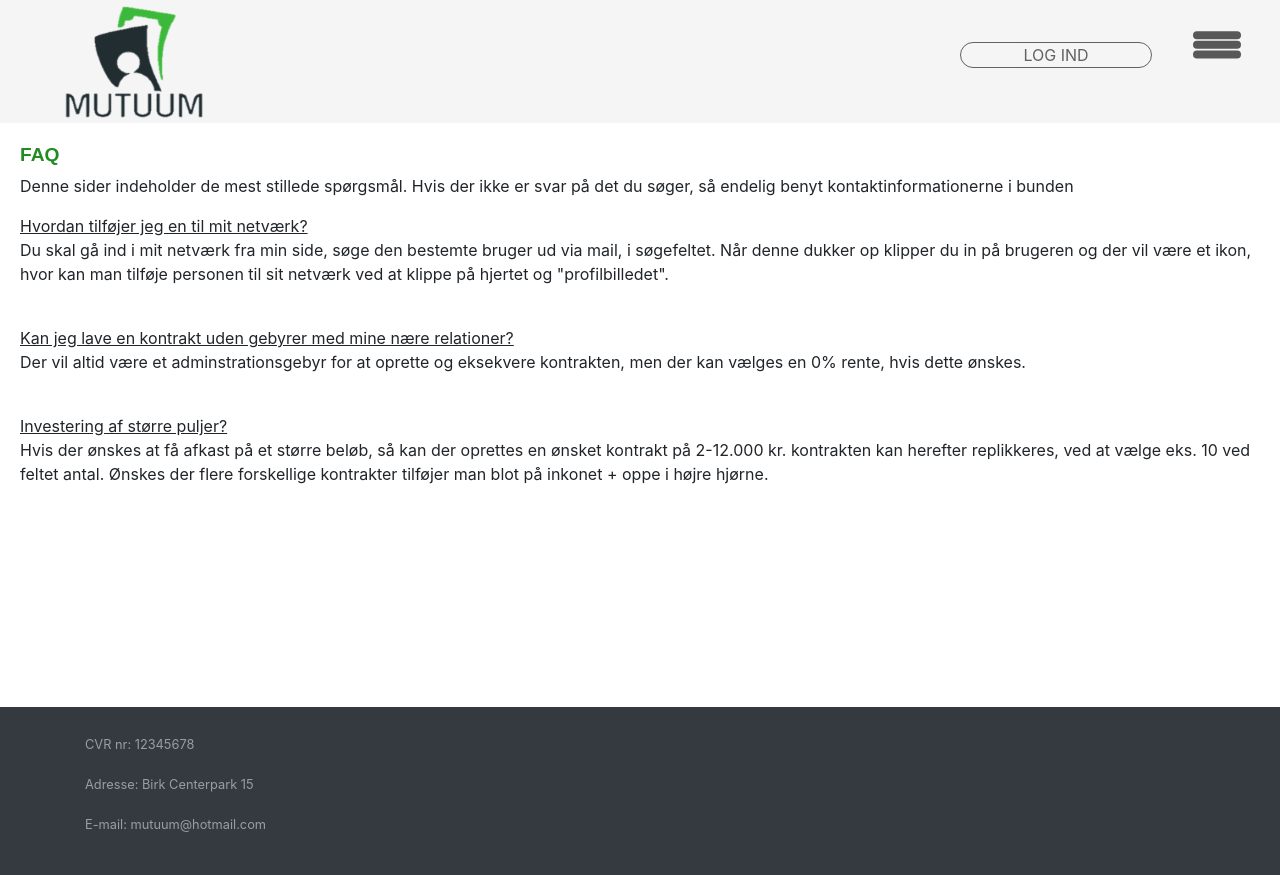
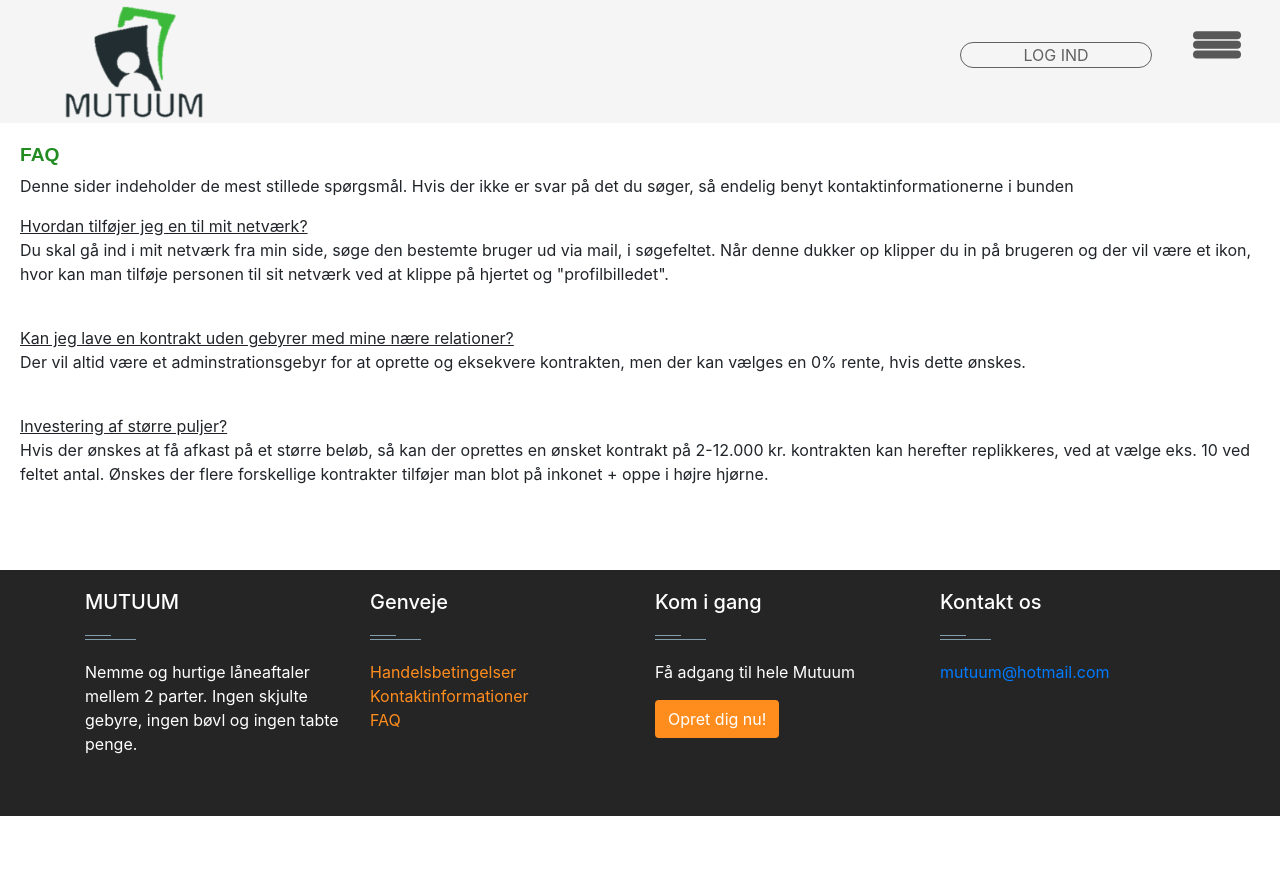
Before and after one commit to LOOP3-gr-3/LOOP-eksamen-mutuum-, a PHP site: page /faq.php in a window 1280 px wide. After the commit the page ends 816 px from the top, so only its background shows below. Run offline with PHP 8.4, Linux system fonts and the light colour scheme.

Commit message:
footer update

```diff
--- a/includes/footer.php
+++ b/includes/footer.php
@@ -1,25 +1,63 @@
-<!-- Dette er import fra Bootstrap som hjælper os med at skabe en footer, der sidder fast i bunden af vores side-->
+<footer id="footer" class="footer-1">
+<div class="main-footer widgets-dark typo-light">
+<div class="container">
+<div class="row">
 
-<body class="d-flex flex-column">
-  <div id="page-content">
-    <div class="container text-center">
-      <div class="row justify-content-center">
-        <div class="col-md-7">
-          <h1 class="font-weight-light mt-4 text-white">Sticky Footer using Flexbox</h1>
-          <p class="lead text-white-50">Use just two Bootstrap 4 utility classes and three custom CSS rules and you will have a flexbox enabled sticky footer for your website!</p>
-        </div>
-      </div>
-    </div>
-  </div>
-  <footer id="sticky-footer" class="py-4 bg-dark text-white-50">
-    <div class="container text-left">
-      <p><small>CVR nr: 12345678</small></p>
-      <p><small>Adresse: Birk Centerpark 15</small></p>
-      <p><small>E-mail: mutuum@hotmail.com</small></p>
-    </div>
 
-  </footer>
-</body>
+<div class="col-x   s-12 col-sm-6 col-md-3">
+<div class="widget subscribe no-box">
+<div class="gem-mutuum">
+<h5 class="widget-title">MUTUUM<span></span></h5>
+<p>Nemme og hurtige låneaftaler mellem 2 parter. Ingen skjulte gebyre, ingen bøvl og ingen tabte penge. </p>
+</div>
+</div>
+</div>
 
+<div class="col-xs-12 col-sm-6 col-md-3">
+<div class="widget no-box">
+<div class="gem-mutuum">
+<h5 class="widget-title">Genveje<span></span></h5>
+<ul class="thumbnail-widget">
+<li>
+<div class="thumb-content"><a href="#.">Handelsbetingelser</a></div>
+</li>
+<li>
+<div class="thumb-content"><a href="#.">Kontaktinformationer</a></div>
+</li>
+<li>
+<div class="thumb-content"><a href="#.">FAQ</a></div>
+</li>
+<li>
+</ul>
+</div>
+</div>
+</div>
+
+<div class="col-xs-12 col-sm-6 col-md-3">
+<div class="widget no-box">
+<h5 class="widget-title">Kom i gang<span></span></h5>
+<p>Få adgang til hele Mutuum</p>
+<a class="btn" href="#." target="_blank">Opret dig nu!</a>
+</div>
+</div>
+
+
+<div class="col-xs-12 col-sm-6 col-md-3">
+
+<div class="widget no-box">
+<div class="gem-mutuum">
+<h5 class="widget-title">Kontakt os<span></span></h5>
+
+<p><a href="mailto:mutuum@hotmail.com" title="glorythemes">mutuum@hotmail.com</a></p>
+<ul class="social-footer2">
+</ul>
+</div>
+</div>
+</div>
+
+</div>
+</div>
+</div>
+</footer>
 </body>
 </html>
--- a/includes/styles/overallstyle.css
+++ b/includes/styles/overallstyle.css
@@ -1,5 +1,8 @@
 /*__________________________________________________HEADER________________________________________made by Lasse*/
 
+body{
+    background-color:white;
+}
 #jumbotron{
     padding:0!important;
     padding-bottom: 30px !important;
@@ -413,6 +416,10 @@ body{               /*Giver body farve - overfladisk*/
     width:5.2em !important;
     height:4.9em !important;
     }
+
+.gem-mutuum{
+        display:none;
+    }
 }
 
 
@@ -648,25 +655,80 @@ h1{             /*ændringer af overskriften h1*/
 
 
 /* ________________________________FOOTER__________________ made by Lasse*/
-html,           /*Dette er import fra Bootstrap 4 */
-body {
-  height: 100%;
-}
 
-#page-content {
-  flex: 1 0 auto;
-}
+/* Main Footer */
+footer .main-footer{	padding: 20px 0;	background: #252525;}
+footer ul{	padding-left: 0;	list-style: none;}
 
-#sticky-footer {
-  flex-shrink: none;
-}
-                /*Her starter egen CSS kode*/
-.footer-tekst-højre{
-    position:absolute;
-    left:1%;
-    height:0%;
-    width:25%;
-    background-color:aqua;
+/* Copy Right Footer */
+.footer-copyright {	background: #222;	padding: 5px 0;}
+.footer-copyright .logo {    display: inherit;}
+.footer-copyright nav {    float: right;    margin-top: 5px;}
+.footer-copyright nav ul {	list-style: none;	margin: 0;	padding: 0;}
+.footer-copyright nav ul li {	border-left: 1px solid #505050;	display: inline-block;	line-height: 12px;	margin: 0;	padding: 0 8px;}
+.footer-copyright nav ul li a{	color: #969696;}
+.footer-copyright nav ul li:first-child {	border: medium none;	padding-left: 0;}
+.footer-copyright p {	color: #969696;	margin: 2px 0 0;}
+
+/* Footer Top */
+.footer-top{	background: #252525;	padding-bottom: 30px;	margin-bottom: 30px;	border-bottom: 3px solid #222;}
+
+/* Footer transparent */
+footer.transparent .footer-top, footer.transparent .main-footer{	background: transparent;}
+footer.transparent .footer-copyright{	background: none repeat scroll 0 0 rgba(0, 0, 0, 0.3) ;}
+
+/* Footer light */
+footer.light .footer-top{	background: #f9f9f9;}
+footer.light .main-footer{	background: #f9f9f9;}
+footer.light .footer-copyright{	background: none repeat scroll 0 0 rgba(255, 255, 255, 0.3) ;}
+
+/* Footer 4 */
+.footer- .logo {    display: inline-block;}
+
+/*====================
+	Widgets
+====================== */
+.widget{	padding: 20px;	margin-bottom: 40px;}
+.widget.widget-last{	margin-bottom: 0px;}
+.widget.no-box{	padding: 0;	background-color: transparent;	margin-bottom: 40px;
+	box-shadow: none; -webkit-box-shadow: none; -moz-box-shadow: none; -ms-box-shadow: none; -o-box-shadow: none;}
+.widget.subscribe p{	margin-bottom: 18px;}
+.widget li a{	color: #ff8d1e;}
+.widget li a:hover{	color: #4b92dc;}
+.widget-title {margin-bottom: 20px;}
+.widget-title span {background: #839FAD none repeat scroll 0 0;display: block; height: 1px;margin-top: 25px;position: relative;width: 20%;}
+.widget-title span::after {background: inherit;content: "";height: inherit;    position: absolute;top: -4px;width: 50%;}
+.widget-title.text-center span,.widget-title.text-center span::after {margin-left: auto;margin-right:auto;left: 0;right: 0;}
+.widget .badge{	float: right;	background: #7f7f7f;}
+
+.typo-light h1,
+.typo-light h2,
+.typo-light h3,
+.typo-light h4,
+.typo-light h5,
+.typo-light h6,
+.typo-light p,
+.typo-light div,
+.typo-light span,
+.typo-light small{	color: #fff;}
+
+ul.social-footer2 {	margin: 0;padding: 0;	width: auto;}
+ul.social-footer2 li {display: inline-block;padding: 0;}
+ul.social-footer2 li a:hover {background-color:#ff8d1e;}
+ul.social-footer2 li a {display: block;	height:30px;width: 30px;text-align: center;}
+.btn{background-color: #ff8d1e; color:#fff;}
+.btn:hover, .btn:focus, .btn.active {background: #4b92dc;color: #fff;
+-webkit-box-shadow: 0 15px 30px rgba(0, 0, 0, 0.1);
+-moz-box-shadow: 0 15px 30px rgba(0, 0, 0, 0.1);
+-ms-box-shadow: 0 15px 30px rgba(0, 0, 0, 0.1);
+-o-box-shadow: 0 15px 30px rgba(0, 0, 0, 0.1);
+box-shadow: 0 15px 30px rgba(0, 0, 0, 0.1);
+-webkit-transition: all 250ms ease-in-out 0s;
+-moz-transition: all 250ms ease-in-out 0s;
+-ms-transition: all 250ms ease-in-out 0s;
+-o-transition: all 250ms ease-in-out 0s;
+transition: all 250ms ease-in-out 0s;
+
 }
 
 /*--------------------------Kontrakt--------------------------Maja-*/
```
